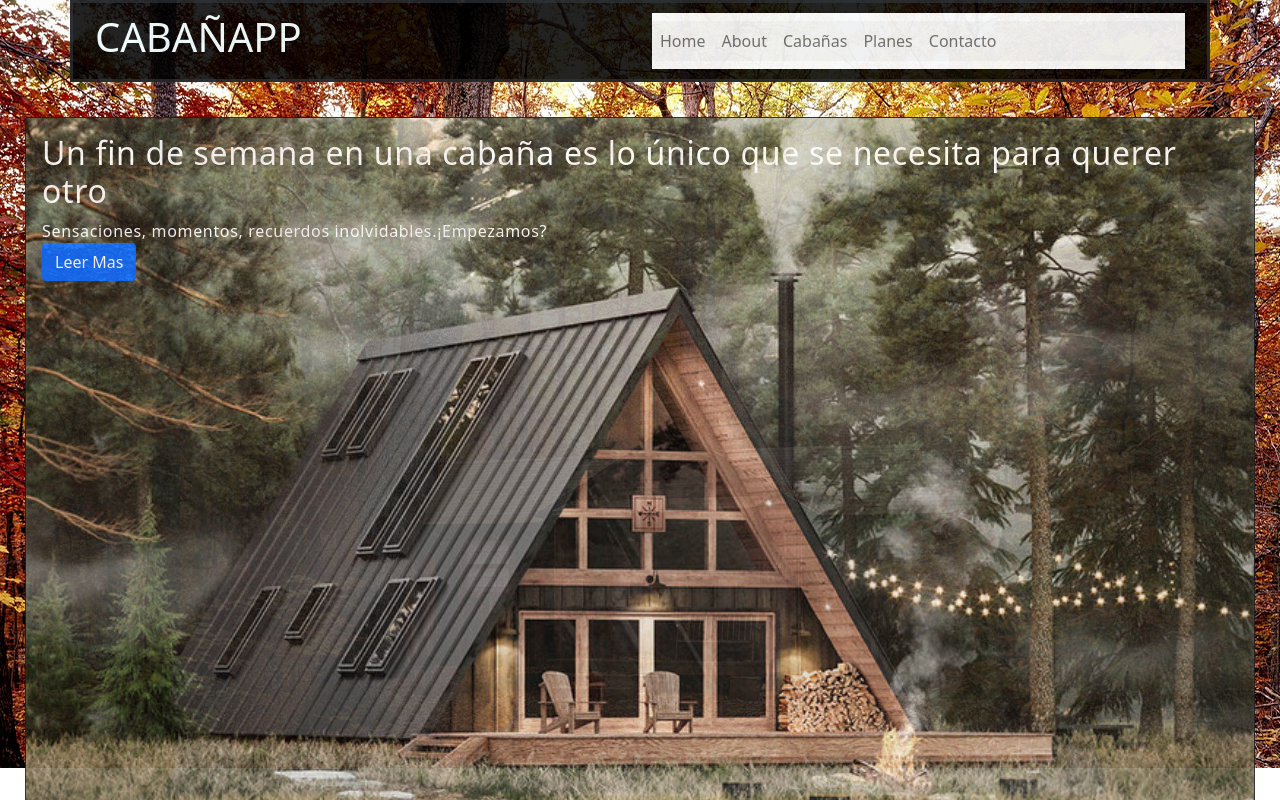
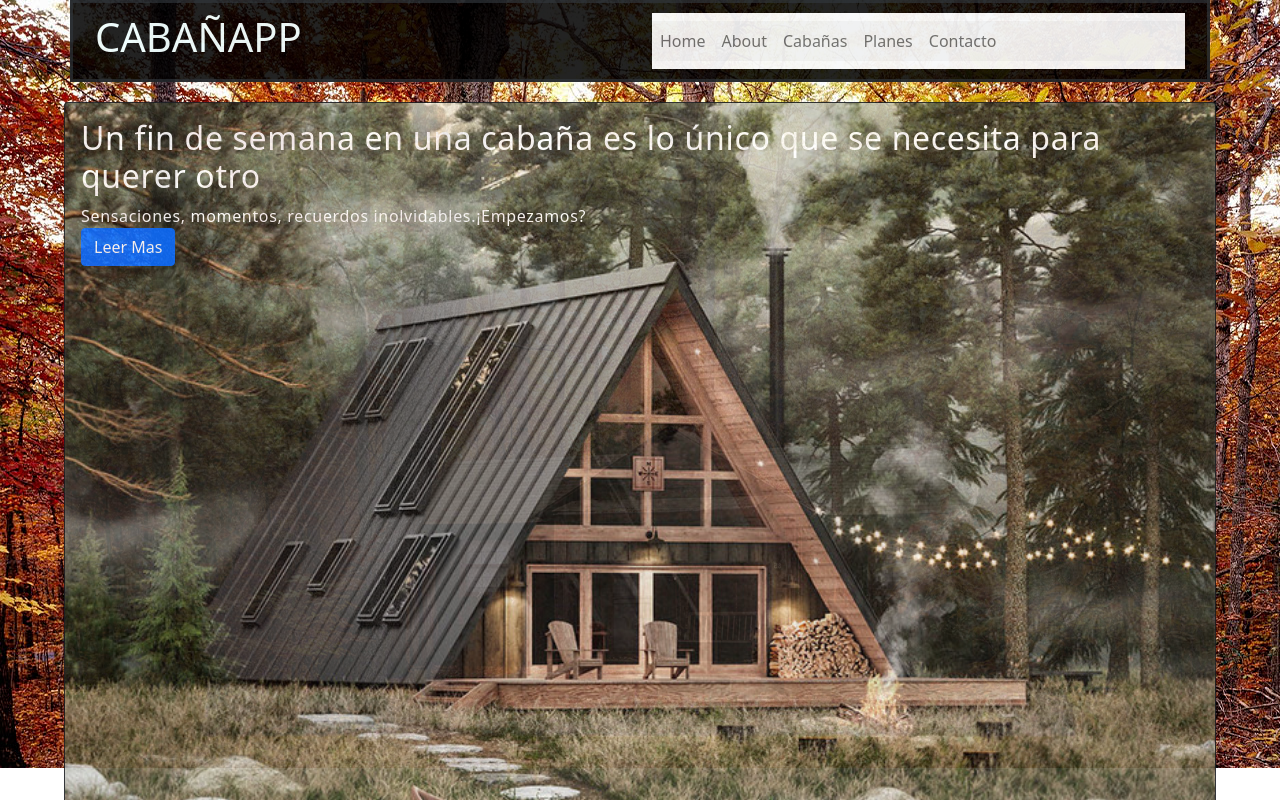
Before and after one commit to TheWhiteMachine/ProyectoPin, a React (Create React App) app: page / in a window 1280 px wide. Shown: the top 800 px of the page. Built offline with nearby package versions, Linux system fonts and the light colour scheme.

Commit message:
ultima actualizacion

```diff
--- a/src/App.css
+++ b/src/App.css
@@ -98,7 +98,8 @@ width: 60vh;
   letter-spacing: 0.67px;
   background-repeat: no-repeat;
 
-  margin: 25px;
+  margin: 5%;
+  margin-top: 10px;
 }
 
 .bkgImg{
--- a/src/App.js
+++ b/src/App.js
@@ -7,6 +7,7 @@ function App() {
   return (
    <div>
      <Container/>
+
    </div>
   );
 }
```
